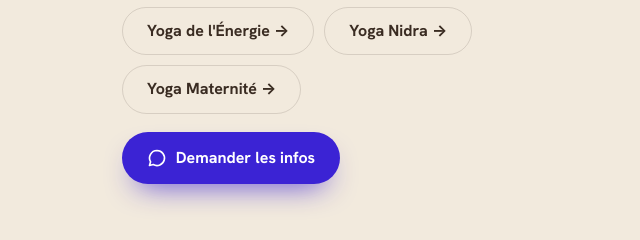
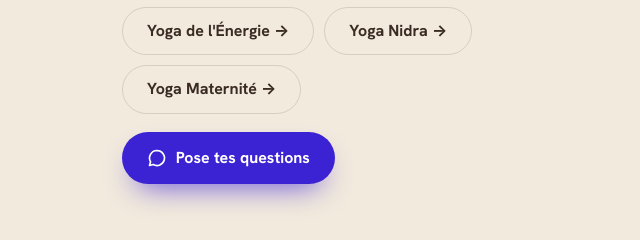
Before and after one commit to monadekarmique/cornelia-yoga-energie, a plain HTML site: page index.html in a window 1280 px wide. Shown: the part 3120-3360 px from the top of the page, 0-640 px from the left. Drawn offline with Linux system fonts and the light colour scheme; no server answers.

Commit message:
Bouton section cours : « Pose tes questions » au lieu de « Demander les infos »

```diff
--- a/index.html
+++ b/index.html
@@ -215,7 +215,7 @@
       </div>
       <a class="btn btn--wa" id="cours-wa" href="#" style="margin-top:18px">
         <svg viewBox="0 0 24 24" fill="none" aria-hidden="true"><path d="M12 3a9 9 0 00-7.7 13.6L3 21l4.5-1.2A9 9 0 1012 3z" stroke="currentColor" stroke-width="2" stroke-linejoin="round"/></svg>
-        Demander les infos
+        Pose tes questions
       </a>
     </div>
     <figure class="art"><img src="assets/indoor.jpg" alt="Cornelia en pratique de yoga, assise sur son tapis" /></figure>
```
